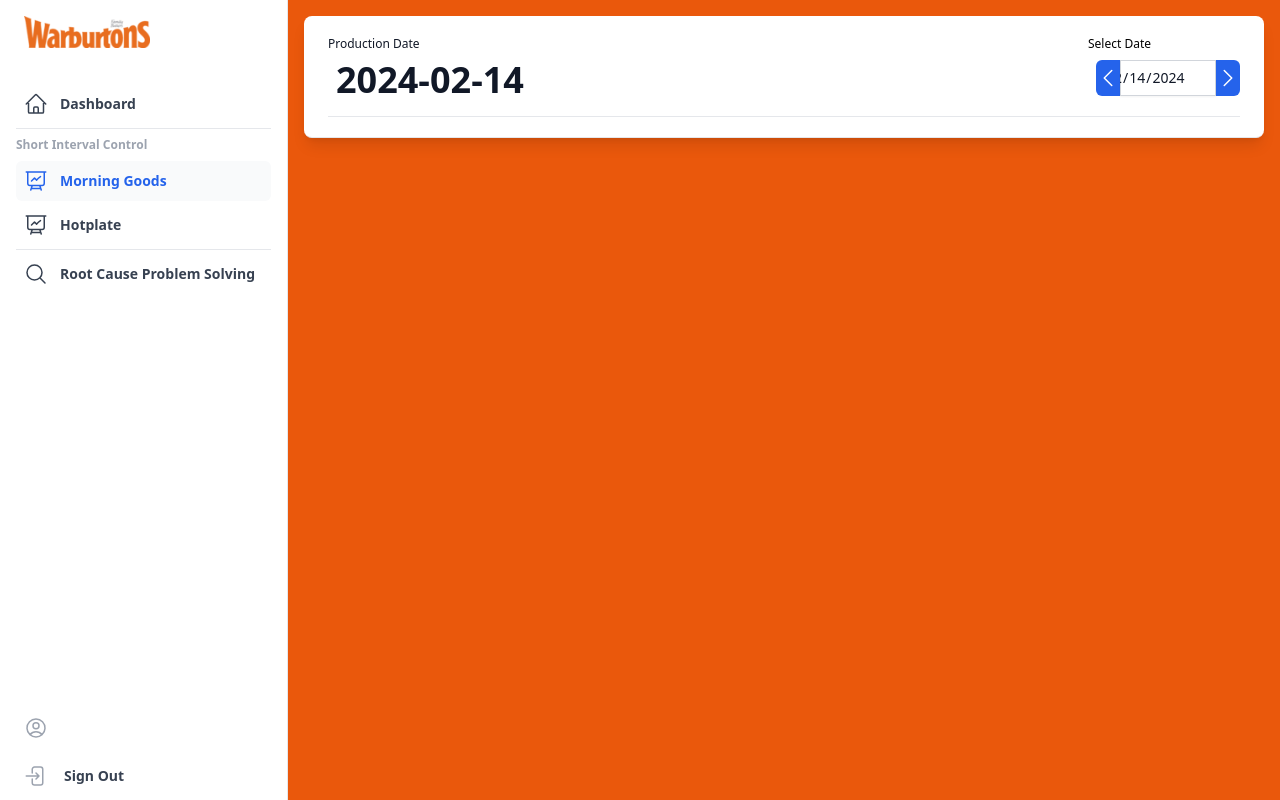
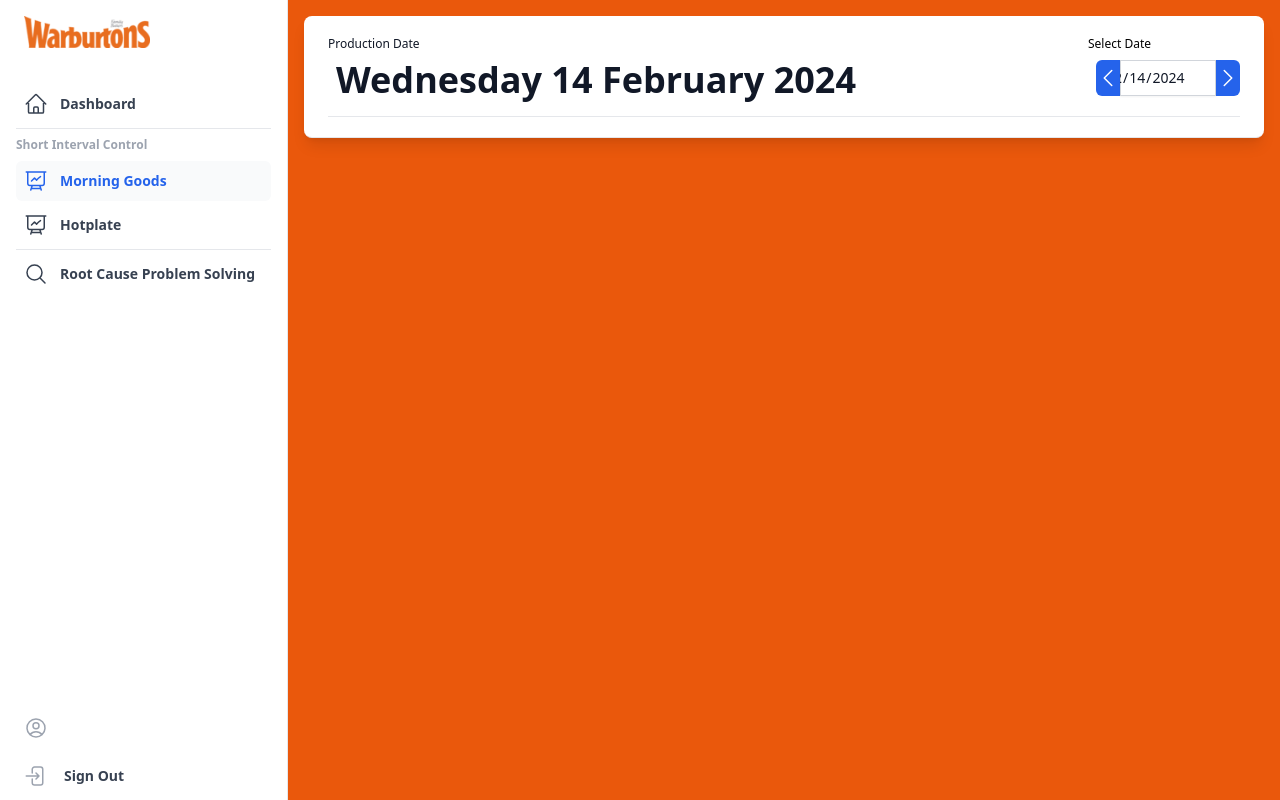
Before and after one commit to C6ABK/DjangoWSIC, a React (Create React App) app in the folder frontend/: page /mgsic in a window 1280 px wide. Built offline with nearby package versions, Linux system fonts and the light colour scheme; sample sign-in values are in the browser's storage.

Commit message:
Demo page

```diff
--- a/frontend/src/components/Demo/KeyMetrics.jsx
+++ b/frontend/src/components/Demo/KeyMetrics.jsx
@@ -5,19 +5,25 @@ import {
 } from '@heroicons/react/24/outline'
 
 function KeyMetrics() {
-    const [productionDate, setProductionDate] = useState("")
-    const currentDate = new Date().toISOString().slice(0,10)
+    const [productionDate, setProductionDate] = useState(new Date())
+    const [displayDate, setDisplayDate] = useState("")
+    const datepicker = new Date().toISOString().slice(0,10)
+    const currentDate = new Date().toLocaleDateString("en-GB", { weekday: 'long', year: 'numeric', month: 'long', day: 'numeric' })
 
     const subtractDate = (e) => {
-        setProductionDate(currentDate)
+        setProductionDate(productionDate - 1)
     }
 
     const addDate = (e) => {
+        setProductionDate(productionDate + 1)
+    }
+
+    const datePicker = (e) => {
         alert(e)
     }
 
     useEffect(() => {
-        setProductionDate(currentDate)
+        setDisplayDate(currentDate)
     }, [currentDate])
 
     return (
@@ -25,7 +31,7 @@ function KeyMetrics() {
             <div className="flex mb-4">
                 <div className="flex flex-col w-5/6 text-gray-900 space-x-2 space-y-2">
                     <div className="text-xs">Production Date</div>
-                    <div className="font-bold text-4xl">{productionDate}</div>
+                    <div className="font-bold text-4xl">{displayDate}</div>
                 </div>
 
                 <div className="flex flex-col xl:w-1/6 space-x-2 space-y-2">
@@ -40,8 +46,8 @@ function KeyMetrics() {
                         </button>
                         <input type="date"
                             className="flex justify-center w-4/6 border-0 py-1.5 text-gray-900 shadow-sm ring-1 ring-inset ring-gray-300 placeholder:text-gray-400 focus:ring-2 focus:ring-inset focus:ring-blue-600 sm:text-sm sm:leading-6"
-                            defaultValue={productionDate}
-                            onChange={(e) => setProductionDate(e.target.value)}
+                            defaultValue={datepicker}
+                            onChange={datePicker}
                         />
                         <button
                             className="flex w-1/6 items-center justify-center rounded-r-md bg-blue-600  font-semibold text-white hover:bg-blue-500 focus-visible:outline focus-visible:outline-2 focus-visible:outline-offset-2 focus-visible:outline-blue-600"
```
